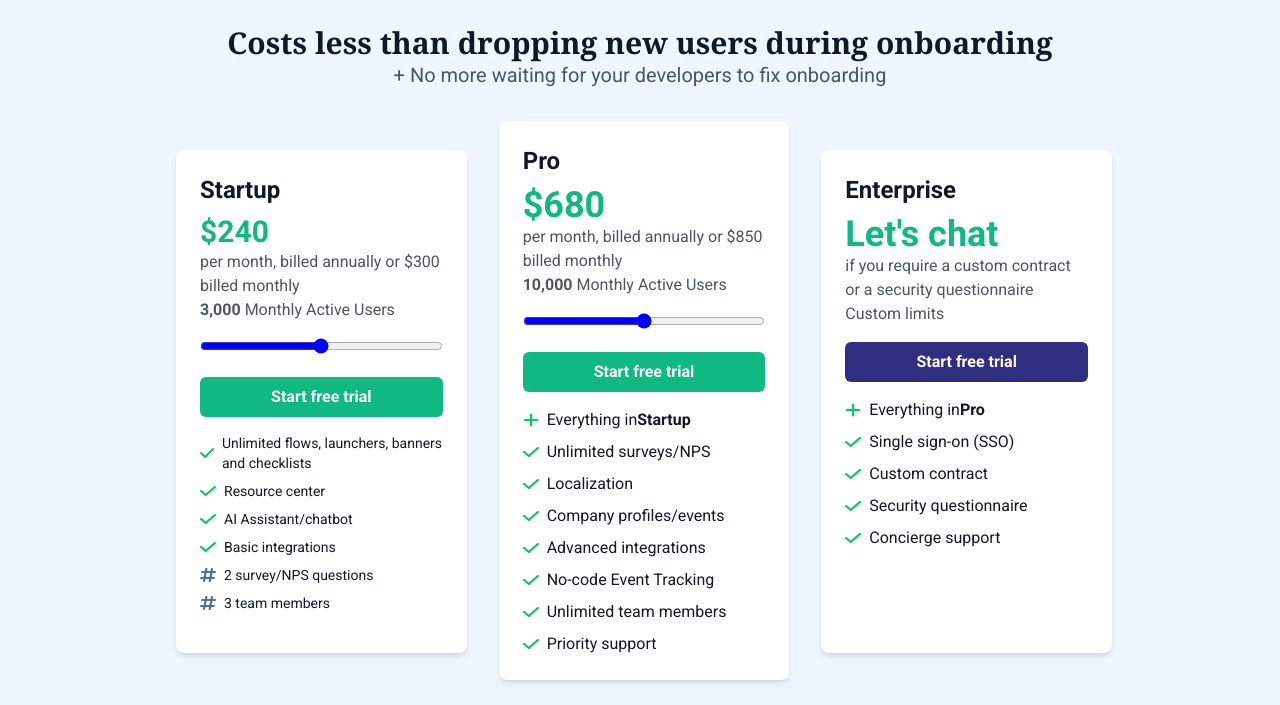
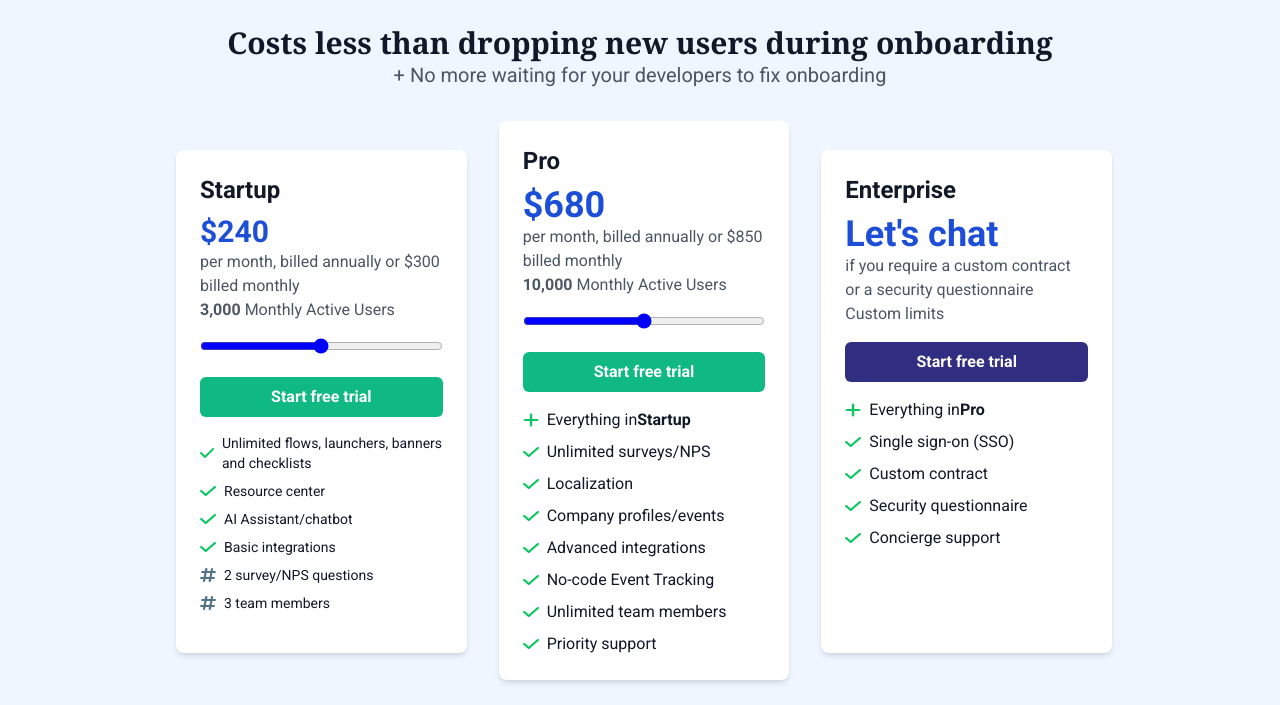
Before and after one commit to M-Premnath/Assessment, a plain HTML site: page index.html in a window 1280 px wide. Shown: the part 95-800 px from the top of the page. Drawn offline with nearby package versions, Linux system fonts and the light colour scheme.

Commit message:
card price color changed

```diff
--- a/index.html
+++ b/index.html
@@ -45,7 +45,7 @@
                 <div id="card1" class="bg-white p-6 rounded-lg shadow-md max-w-sm mx-auto h-90p ">
                     <div id="card-head" class="mb-4 ">
                         <h2 class="text-2xl font-bold mb-2 ">Startup</h2>
-                        <p id="price" class="text-3xl font-bold text-green-500">$240</p>
+                        <p id="price" class="text-3xl font-bold text-blue-700">$240</p>
                         <p class="text-gray-600">per month, billed annually or $300 billed monthly</p>
                         <p class="text-gray-600"><span class="font-bold">3,000</span> Monthly Active Users</p>
                         <input type="range" min="240" max="3416" class="w-full mt-4">
@@ -71,7 +71,7 @@
                 <div id="card2" class="bg-white p-6 rounded-lg shadow-md ">
                     <div id="card-head" class="mb-4">
                         <h2 class="text-2xl font-bold mb-2 ">Pro</h2>
-                        <p id="price" class="text-4xl font-bold text-green-500">$680</p>
+                        <p id="price" class="text-4xl font-bold text-blue-700">$680</p>
                         <p class="text-gray-600">per month, billed annually
                             or $850 billed monthly</p>
                         <p class="text-gray-600"><span class="font-bold">10,000</span> Monthly Active Users</p>
@@ -102,7 +102,7 @@
                 <div id="card3" class="bg-white p-6 rounded-lg shadow-md h-90p">
                     <div id="card-head" class="mb-4">
                         <h2 class="text-2xl font-bold mb-2">Enterprise</h2>
-                        <p id="price" class="text-4xl font-bold text-green-500">Let's chat</p>
+                        <p id="price" class="text-4xl font-bold text-blue-700">Let's chat</p>
                         <p class="text-gray-600">if you require a custom contract
                             or a security questionnaire</p>
                         <p class="text-gray-600">Custom limits</p>
```
